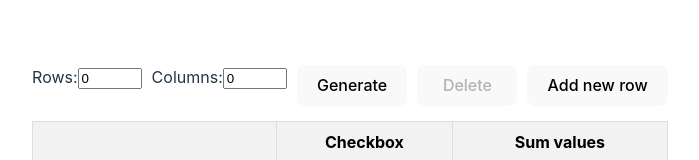
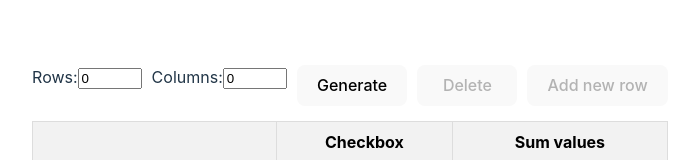
Before and after one commit to Dragon9876/memcrab, a React (Vite) app: page / in a window 1280 px wide. Shown: the part 244-404 px from the top of the page, without its empty margins (290-989 px from the left). Built offline with nearby package versions, Linux system fonts and the light colour scheme.

Commit message:
Memcrab test project: add new row only after generating table

```diff
--- a/src/component/inputTable/InputTable.tsx
+++ b/src/component/inputTable/InputTable.tsx
@@ -10,8 +10,9 @@ interface InputTableProps {
 }
 
 export const InputTable: FC<InputTableProps> = memo(({ setTableData, selectedRows, setSelectedRows }) => {
-    const [rows, setRows] = useState(0);
-    const [columns, setColumns] = useState(0);
+    const [rows, setRows] = useState<number>(0);
+    const [columns, setColumns] = useState<number>(0);
+    const [isTableGenerated, setIsTableGenerated] = useState<boolean>(false);
 
     const handleSubmit = (event: FormEvent<HTMLFormElement>) => {
         event.preventDefault();
@@ -27,6 +28,7 @@ export const InputTable: FC<InputTableProps> = memo(({ setTableData, selectedRow
 
         setRows(0);
         setColumns(0);
+        setIsTableGenerated(true);
     };
 
     const handleDelete = (event: MouseEvent<HTMLButtonElement>) => {
@@ -78,7 +80,7 @@ export const InputTable: FC<InputTableProps> = memo(({ setTableData, selectedRow
             </label>
             <button type='submit'>Generate</button>
             <button disabled={!selectedRows.length} onClick={handleDelete}>Delete</button>
-            <button onClick={handleAddNewRow}>Add new row</button>
+            <button disabled={!isTableGenerated} onClick={handleAddNewRow}>Add new row</button>
         </form>
     </>
 });
```
